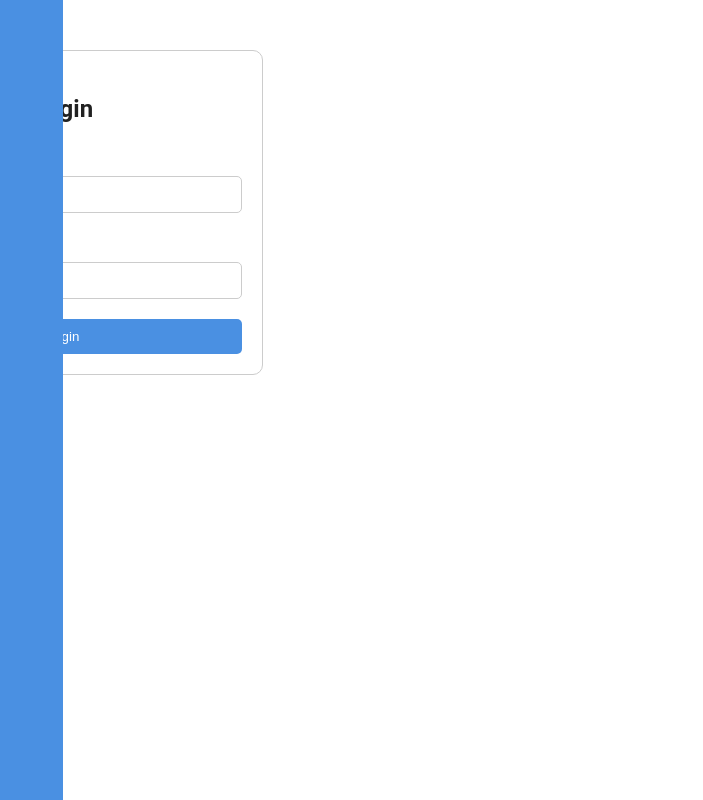
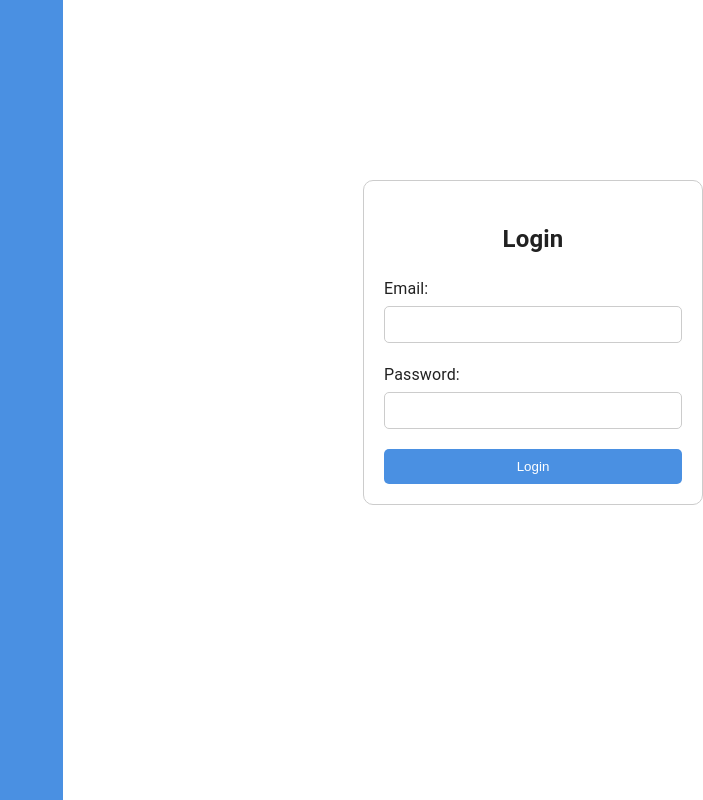
Before and after one commit to hewageuhcu/BusyBees_DCMS-Front_End-, a React (Vite) app in the folder BusyBees_DCMS-Frontend/: page /login in a window 1280 px wide. Shown: the whole page, without its empty margins (577-1280 px from the left). Built offline with nearby package versions, Linux system fonts and the light colour scheme.

Commit message:
Refactor login form margin in App.css

```diff
--- a/BusyBees_DCMS-Frontend/src/App.css
+++ b/BusyBees_DCMS-Frontend/src/App.css
@@ -11,7 +11,8 @@
 /* Login form */
 .login-form {
   max-width: 400px;
-  margin: 50px auto;
+  margin-top: 180px;
+  margin-left: 940px;
   padding: 20px;
   border: 1px solid #ccc;
   border-radius: 10px;
```
